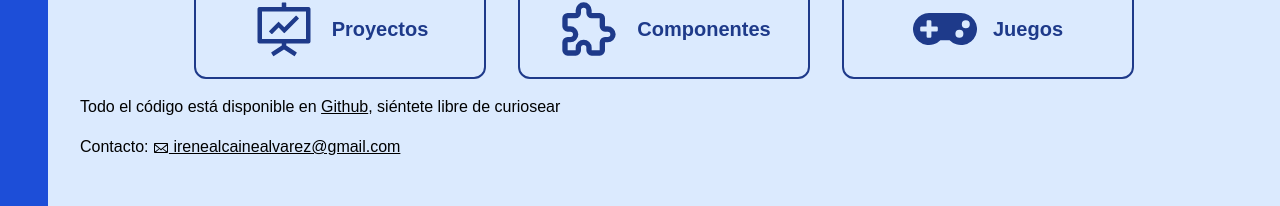
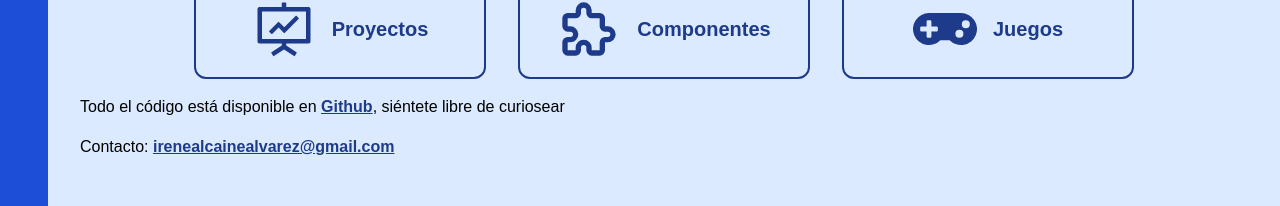
Before and after one commit to irenealcaine/el-rincon-de-no-pensar, a React (Create React App) app: page / in a window 1280 px wide. Shown: the part 421-627 px from the top of the page. Built offline with nearby package versions, Linux system fonts and the light colour scheme.

Commit message:
Update 4 files

```diff
--- /dev/null
+++ b/src/Components/HiperLink.jsx
@@ -0,0 +1,14 @@
+const HiperLink = ({ href, className, text }) => {
+  return (
+    <a
+      href={href}
+      target="_blank"
+      rel="noreferrer"
+      className={`underline font-bold text-blue-900 ${className}`}
+    >
+      {text}
+    </a>
+  );
+};
+
+export default HiperLink;
--- a/src/Pages/Components.jsx
+++ b/src/Pages/Components.jsx
@@ -4,6 +4,7 @@ import Header from "../Components/Header";
 import ListItems from "../Components/ListItems";
 import Subtitle from "../Components/Subtitle";
 import menuItems from "../data/MenuItems";
+import HiperLink from "../Components/HiperLink";
 
 const Components = () => {
   return (
@@ -15,9 +16,10 @@ const Components = () => {
         }
       />
       <div className="w-full text-center mb-4">
-        <a href="https://github.com/irenealcaine/el-rincon-de-no-pensar">
-          Repositorio
-        </a>
+        <HiperLink
+          href={"https://github.com/irenealcaine/el-rincon-de-no-pensar"}
+          text={"Repositorio"}
+        />
       </div>
       <ListItems mapItems={menuItems[1].links} />
       <Footer />
--- a/src/Pages/Games.jsx
+++ b/src/Pages/Games.jsx
@@ -5,12 +5,15 @@ import ListItems from "../Components/ListItems";
 import Footer from "../Components/Footer";
 import Subtitle from "../Components/Subtitle";
 
-
 const Games = () => {
   return (
     <div className="min-h-screen bg-blue-100">
       <Header title={"Juegos"} />
-      <Subtitle subtitle={"Recopilación de juegos, he de decir que ha sido mas divertido crearlos que jugarlos, pero ahí están, para que otros se entretengan."}/>
+      <Subtitle
+        subtitle={
+          "Recopilación de juegos, he de decir que ha sido mas divertido crearlos que jugarlos, pero ahí están, para que otros se entretengan. De momento están el típico 3 en raya y un juego de encontrar parejas, pero tengo en mente unos pocos mas."
+        }
+      />
       <ListItems mapItems={menuItems[2].links} />
       <Footer />
     </div>
--- a/src/Pages/Home.jsx
+++ b/src/Pages/Home.jsx
@@ -1,9 +1,9 @@
 import React from "react";
 import Header from "../Components/Header";
 import Subtitle from "../Components/Subtitle";
+import HiperLink from "../Components/HiperLink";
 import menuItems from "../data/MenuItems";
 import ListItems from "../Components/ListItems";
-import { GoMail } from "react-icons/go";
 
 const Home = () => {
   const introduction1 = `Bienvenidos a 'El Rincón de no pensar', una web donde se encuentran proyectos pequeños pero llenos de encanto, todos ellos hecos con React y Tailwind. Aquí, presento una colección de creaciones modestas que, aunque demasiado pequeñas para tener su propio sitio web, merecen ser apreciadas y compartidas.`;
@@ -15,26 +15,18 @@ const Home = () => {
       <ListItems mapItems={menuItems} />
       <p className="px-8 pt-4">
         Todo el código está disponible en{" "}
-        <a
-          href="https://github.com/irenealcaine/el-rincon-de-no-pensar"
-          target="_blank"
-          rel="noreferrer"
-          className="underline"
-        >
-          Github
-        </a>
+        <HiperLink
+          href={"https://github.com/irenealcaine/el-rincon-de-no-pensar"}
+          text={"Github"}
+        />
         , siéntete libre de curiosear
       </p>
       <p className="px-8 py-4">
         Contacto:{" "}
-        <a
-          href="mailto:irenealcainealvarez@gmail.com"
-          target="_blank"
-          rel="noreferrer"
-          className="underline"
-        >
-          <GoMail className="inline-block" /> irenealcainealvarez@gmail.com
-        </a>
+        <HiperLink
+          href={"mailto:irenealcainealvarez@gmail.com"}
+          text={"irenealcainealvarez@gmail.com"}
+        />
       </p>
     </div>
   );
```
